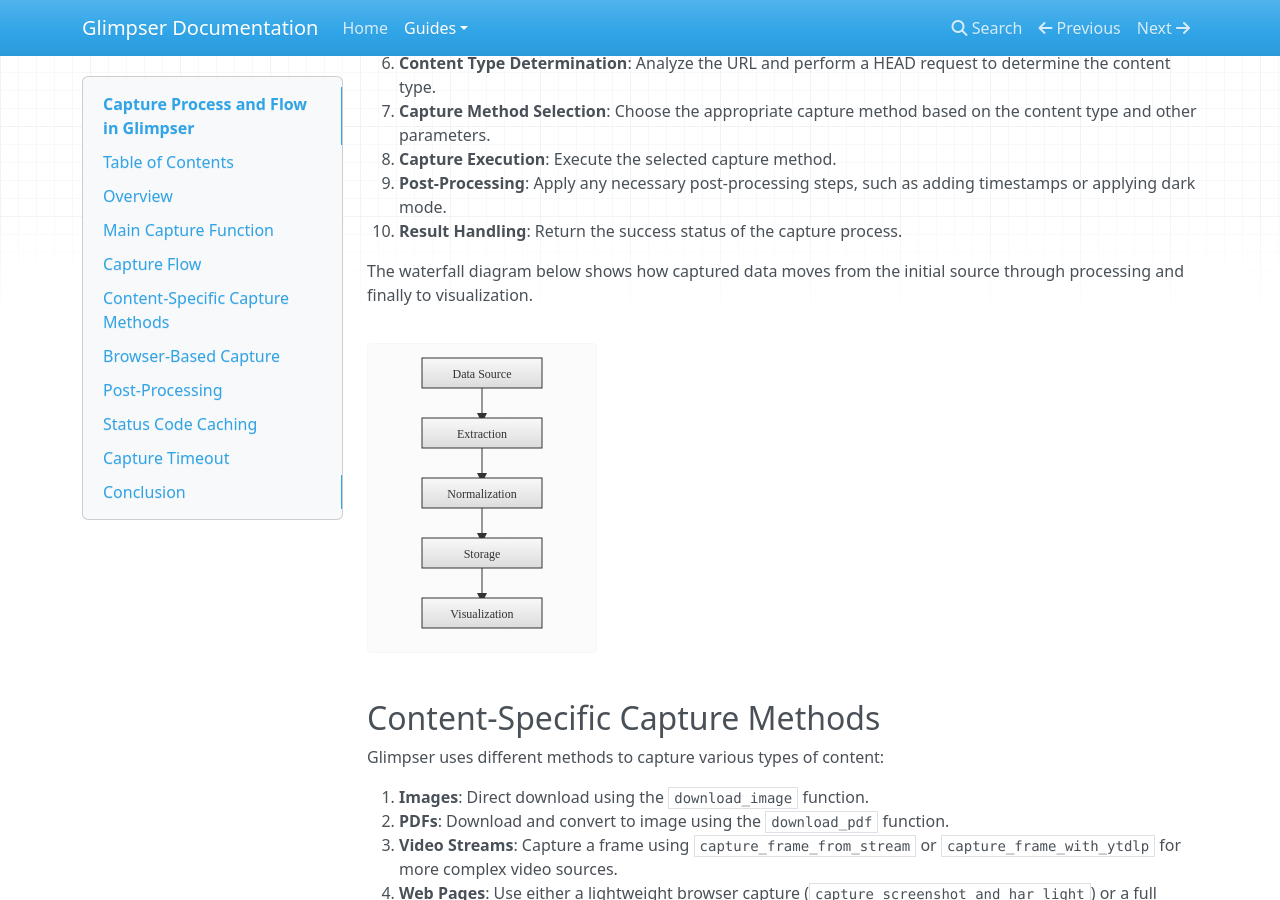
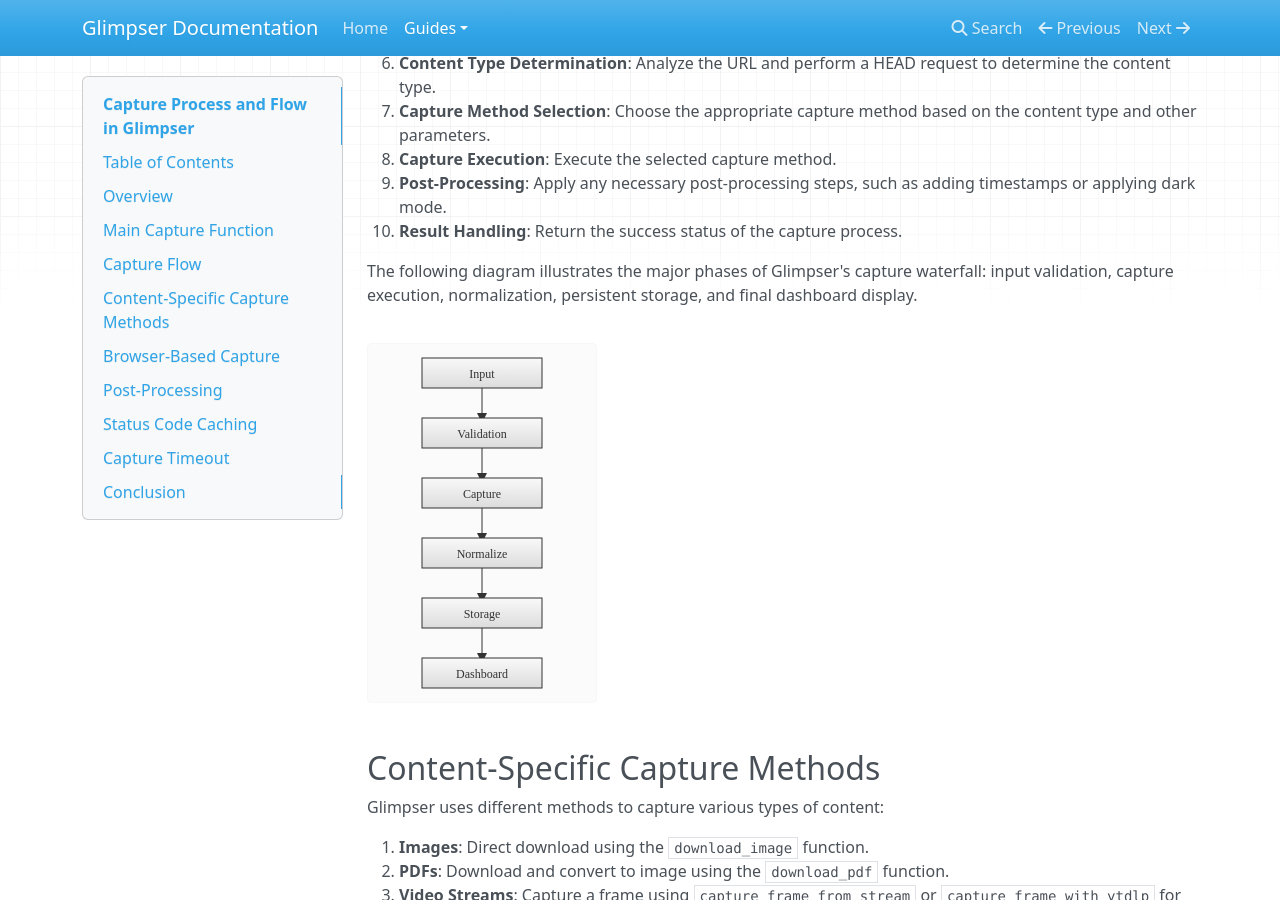
Before and after one commit to KristopherKubicki/glimpser, an MkDocs documentation site: the page built from docs/capture_process.md, in a window 1280 px wide and 900 px high, scrolled down 941 px. Built offline with MkDocs 1.6.1, drawn with Linux system fonts in a browser that asks for light colours; nearby versions of some CDN libraries.

Commit message:
docs: refine collection waterfall diagram

```diff
--- a/docs/capture_process.md
+++ b/docs/capture_process.md
@@ -39,8 +39,9 @@
 9. **Post-Processing**: Apply any necessary post-processing steps, such as adding timestamps or applying dark mode.
 10. **Result Handling**: Return the success status of the capture process.
 
-The waterfall diagram below shows how captured data moves from the initial
-source through processing and finally to visualization.
+The following diagram illustrates the major phases of Glimpser's capture
+waterfall: input validation, capture execution, normalization, persistent
+storage, and final dashboard display.
 
 ![Collection Waterfall Diagram](images/collection_waterfall.svg)
 
```
Also changed, not shown: docs/images/collection_waterfall.svg.
